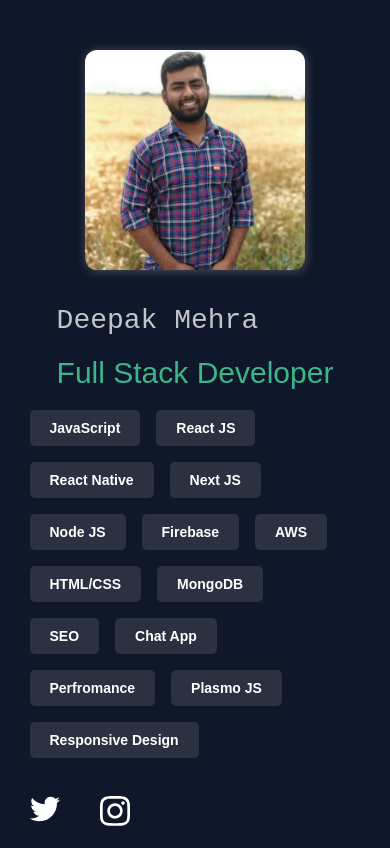
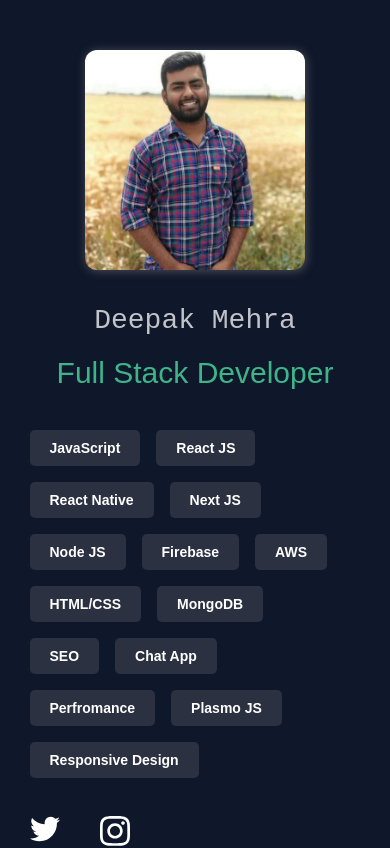
Before and after one commit to deepakmehra96/profile, a Next.js app: page / in a window 390 px wide. Shown: the top 848 px of the page. Built offline with nearby package versions, Linux system fonts and the light colour scheme.

Commit message:
added content

```diff
--- a/src/app/components/Home/homeMain.scss
+++ b/src/app/components/Home/homeMain.scss
@@ -81,12 +81,20 @@ body {
         color: $primary-color;
         margin-top: 20px;
     }
+
+    @media (max-width: 768px) {
+        text-align: center;
+    }
 }
 
 .skillContainer {
     margin-top: 20px;
     display: flex;
     flex-wrap: wrap;
+
+    @media (max-width: 768px) {
+        margin-top: 40px;
+    }
 
     .skills__skill {
         padding: 10px 20px;
```
